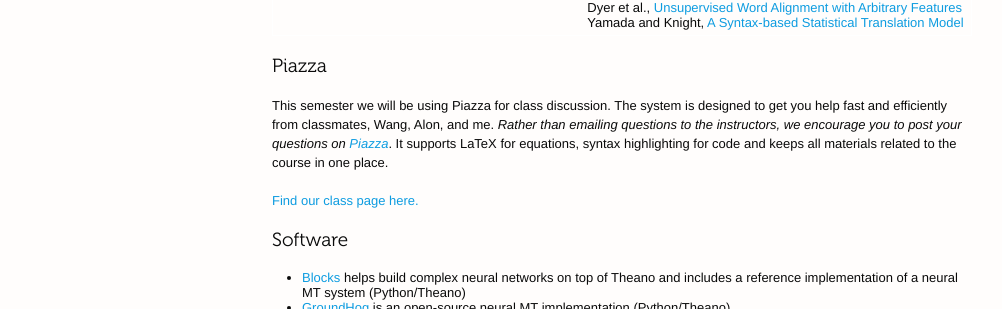
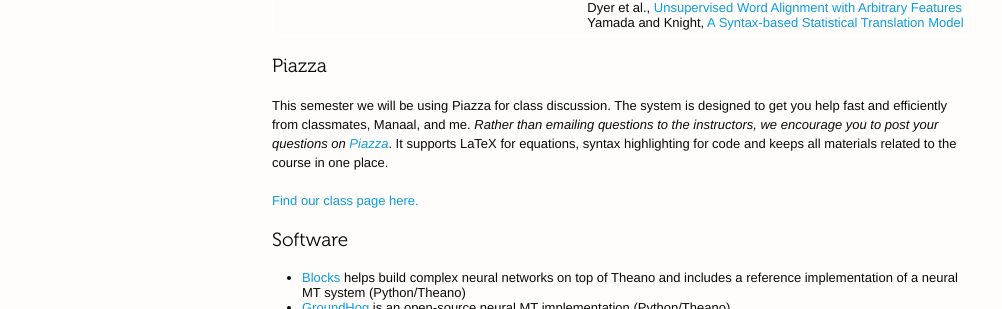
Before and after one commit to redpony/cmu-mt-11731, a Jekyll site: the page built from index.md, in a window 1280 px wide. Shown: the part 909-1218 px from the top of the page, without its empty margins (138-1140 px from the left). Built offline with Jekyll 4.4.1, drawn with Linux system fonts in a browser that asks for light colours.

Commit message:
fix instructors

```diff
--- a/index.md
+++ b/index.md
@@ -71,7 +71,7 @@ Welcome to Machine Translation (11-731). This 12-credit graduate course will pro
 
 ## Piazza
 
-This semester we will be using Piazza for class discussion. The system is designed to get you help fast and efficiently from classmates, Wang, Alon, and me. *Rather than emailing questions to the instructors, we encourage you to post your questions on [Piazza](https://piazza.com/cmu/spring2016/11731/home)*. It supports LaTeX for equations, syntax highlighting for code and keeps all materials related to the course in one place.
+This semester we will be using Piazza for class discussion. The system is designed to get you help fast and efficiently from classmates, Manaal, and me. *Rather than emailing questions to the instructors, we encourage you to post your questions on [Piazza](https://piazza.com/cmu/spring2016/11731/home)*. It supports LaTeX for equations, syntax highlighting for code and keeps all materials related to the course in one place.
 
 [Find our class page here.](https://piazza.com/cmu/spring2016/11731/home)
 
```
